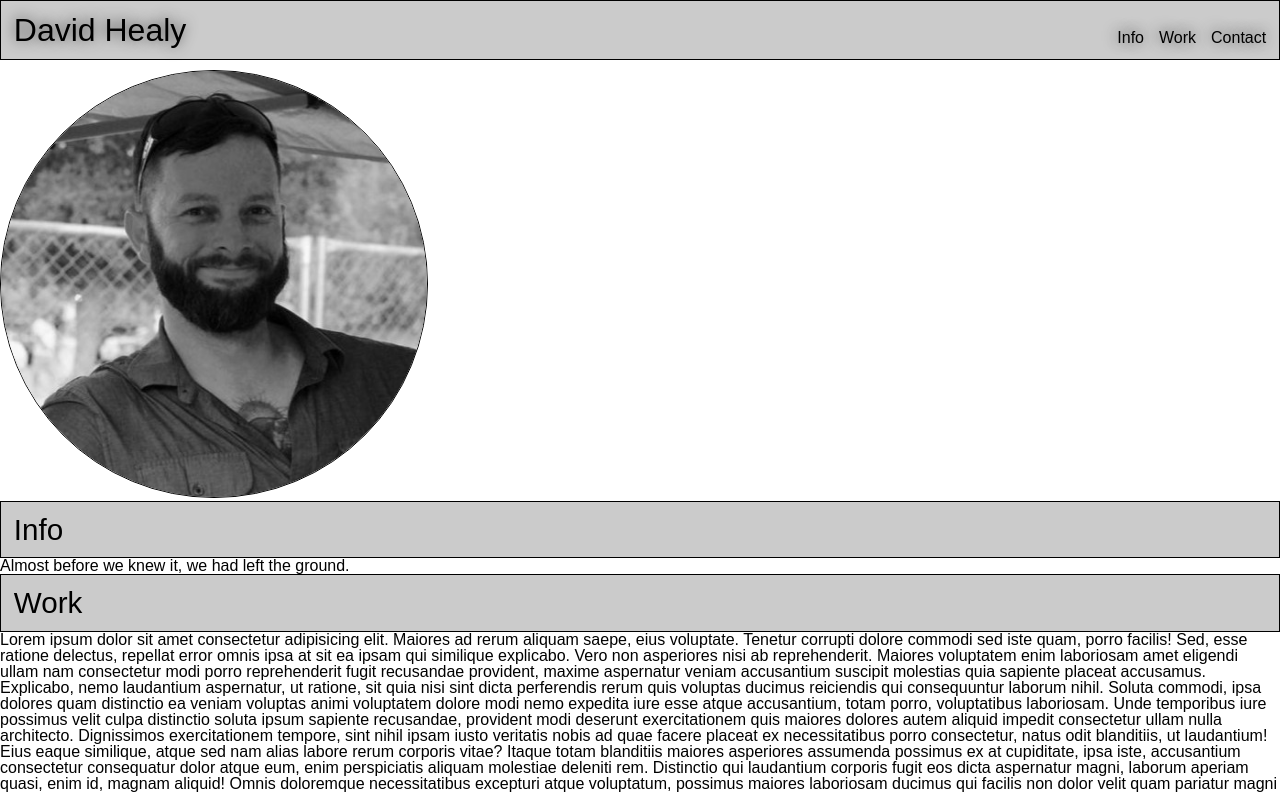
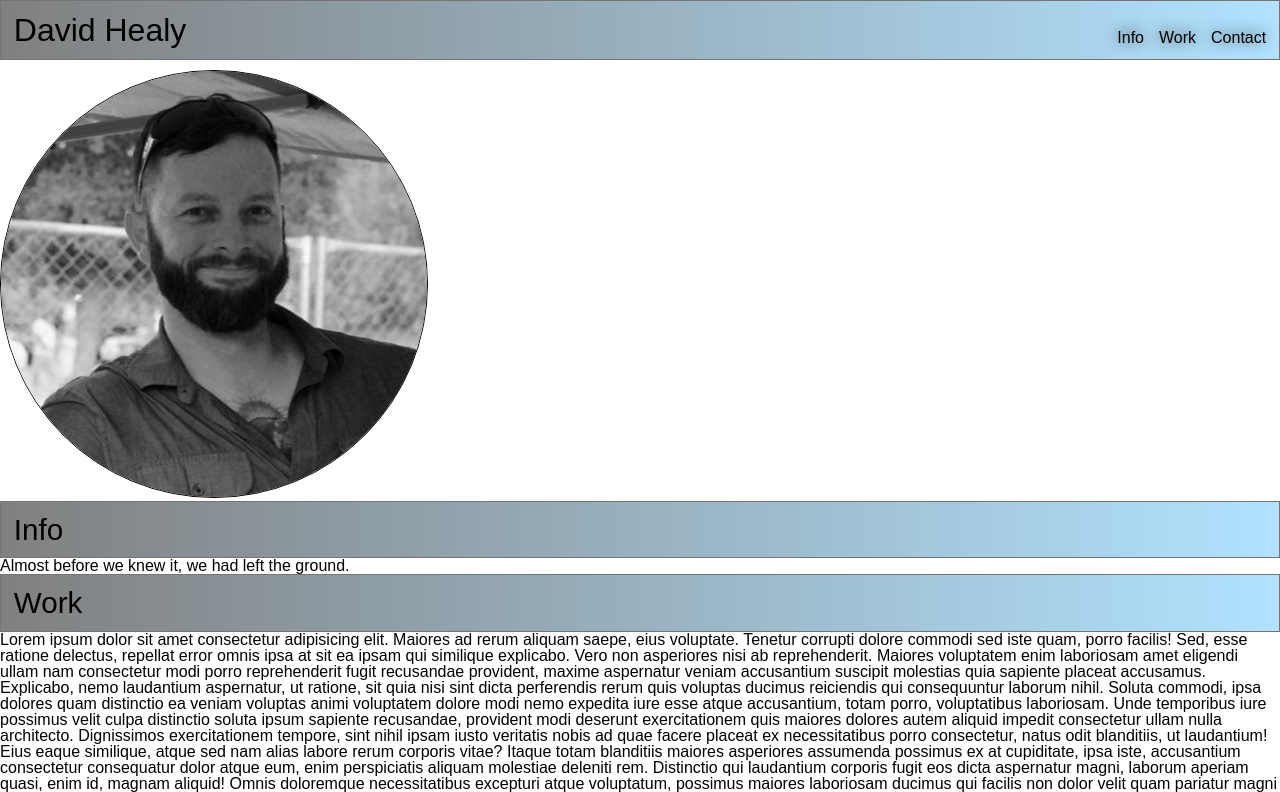
Before and after one commit to dhealy83/week-2-challenge, a plain HTML site: page index.html in a window 1280 px wide. Shown: the top 792 px of the page. Drawn offline with Linux system fonts and the light colour scheme; a web font is replaced by a local one.

Commit message:
Section deviders colorized.

```diff
--- a/assets/css/style.css
+++ b/assets/css/style.css
@@ -6,15 +6,22 @@ body {
 header {
     display: flex;
     border-width: 1px;
-    border-color: black;
+    border-color: #747474;
     border-style: solid;
     padding: 1%;
     background:rgb(203 203 203);
+    background-image: linear-gradient(to right, grey , #b1e2ff);
     justify-content: space-between;
     height: inherit;
-    text-shadow: -1px -1px 14px #3f3f3f;
+    text-shadow: -1px -1px 14px ##b1e2ff);
 }
 
+.navbar {
+    display: flex;
+    flex-direction: row;
+    flex-wrap: wrap;
+    justify-content: flex-end;
+}
 /*
 Code referenced from:
 https://www.w3schools.com/howto/tryit.asp?filename=tryhow_css_fixed_menu.
@@ -35,19 +42,13 @@ h2 {
     font-family: fredoka one, sans-serif;
     font-size: 185%;
     border-width: 1px;
-    border-color: black;
+    border-color: #747474;
     border-style: solid;
     padding: 1%;
     background:rgb(203 203 203);
+    background-image: linear-gradient(to right, grey , #b1e2ff);
 
 
-}
-
-.navbar {
-    display: flex;
-    flex-direction: row;
-    flex-wrap: wrap;
-    justify-content: flex-end;
 }
 
 a {
```
